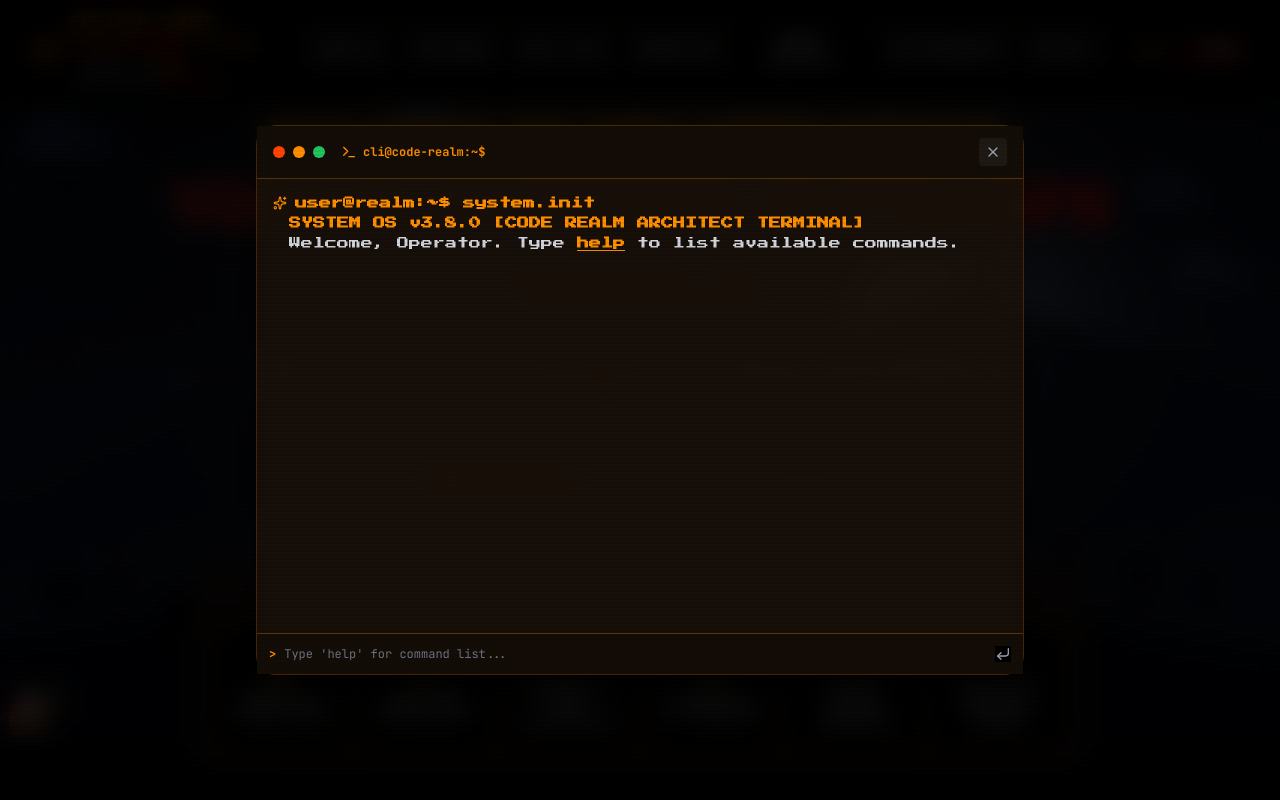
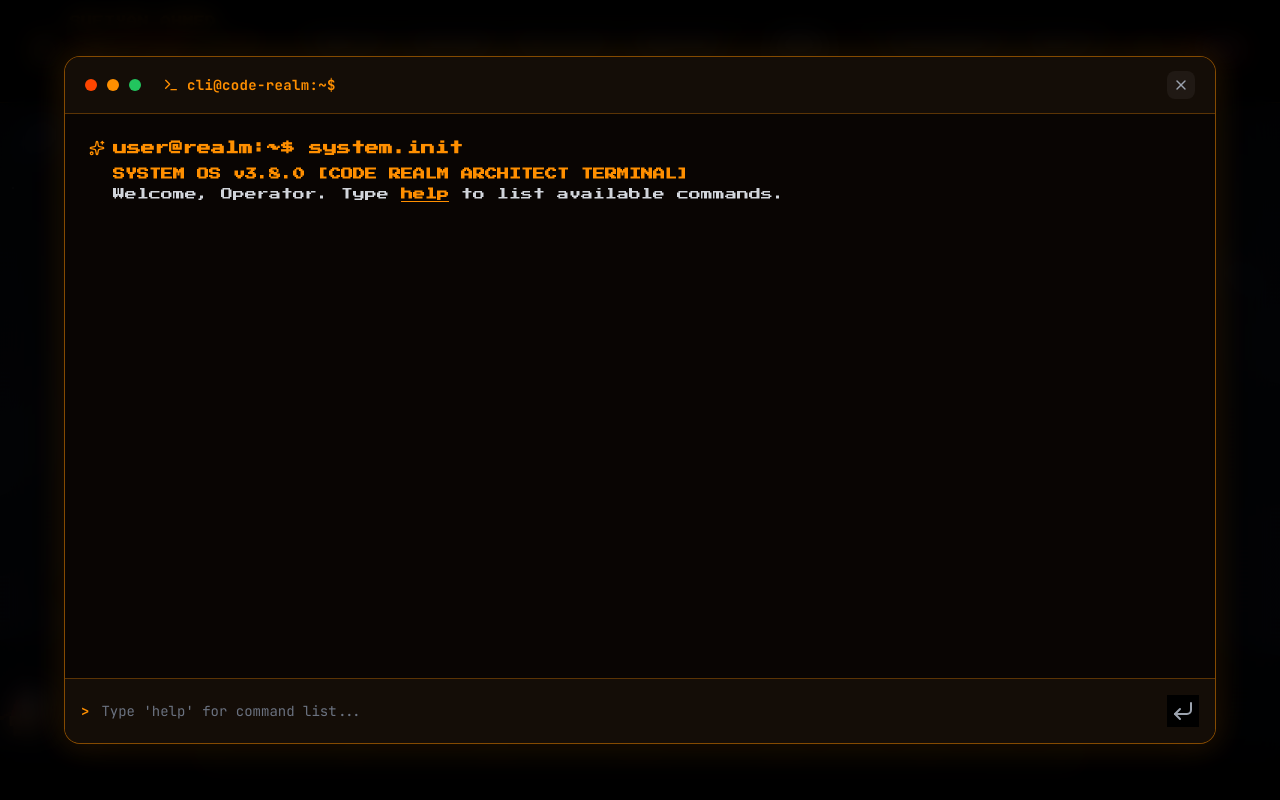
Before and after one commit to sufiyan078/portfolio, a React (Vite) app: page / in a window 1280 px wide. Both pictures are taken after a click on the button "CLI". Shown: the top 800 px of the page. Built offline with nearby package versions, Linux system fonts and the light colour scheme; a web font is replaced by a local one.

Commit message:
fix: made CLI Terminal modal almost full screen (w-94vw h-86vh) and fixed window border clipping

```diff
--- a/src/components/InteractiveTerminalModal.tsx
+++ b/src/components/InteractiveTerminalModal.tsx
@@ -96,11 +96,11 @@ export const InteractiveTerminalModal: React.FC<InteractiveTerminalModalProps> =
 
       case 'projects':
         outputNode = (
-          <div className="space-y-2 text-xs font-mono">
+          <div className="space-y-2.5 text-xs sm:text-sm font-mono">
             <p className="text-[#FF8F00] font-bold">DEPLOYED ENGINEERING MISSIONS:</p>
             {MISSIONS.map(m => (
-              <div key={m.id} className="text-gray-300 border-l-2 border-l-[#FF8F00] pl-2">
-                <span className="text-[#FFA726] font-bold">[{m.missionNumber}] {m.title}</span> - {m.tagline}
+              <div key={m.id} className="text-gray-300 border-l-2 border-[#FF8F00]/70 pl-3 py-1.5 bg-[#FF8F00]/5 rounded-r-lg">
+                <span className="text-[#FFA726] font-bold">[{m.missionNumber}] {m.title}</span> — {m.tagline}
               </div>
             ))}
           </div>
@@ -178,54 +178,55 @@ export const InteractiveTerminalModal: React.FC<InteractiveTerminalModalProps> =
   };
 
   return (
-    <div className="fixed inset-0 z-50 flex items-center justify-center p-4 bg-black/80 backdrop-blur-md animate-fadeIn">
-      <div className="glass-panel w-full max-w-3xl h-[550px] flex flex-col border-2 border-[#FF8F00]/50 bg-[#080503]/95 shadow-[0_0_50px_rgba(255,143,0,0.3)]">
+    <div className="fixed inset-0 z-[100] flex items-center justify-center p-3 sm:p-6 bg-black/85 backdrop-blur-md animate-fadeIn">
+      <div className="w-[94vw] max-w-6xl h-[86vh] min-h-[580px] flex flex-col rounded-2xl border border-[#FF8F00]/50 bg-[#090503] shadow-[0_0_60px_rgba(0,0,0,0.95),0_0_30px_rgba(255,143,0,0.25)] overflow-hidden relative">
         {/* Terminal Window Top Bar */}
-        <div className="px-4 py-3 bg-[#140D07] border-b border-[#FF8F00]/30 flex items-center justify-between">
-          <div className="flex items-center gap-2">
+        <div className="px-5 py-3.5 bg-[#140D07] border-b border-[#FF8F00]/30 flex items-center justify-between shrink-0 select-none">
+          <div className="flex items-center gap-2.5">
             <div className="w-3 h-3 rounded-full bg-[#FF4500]" />
             <div className="w-3 h-3 rounded-full bg-[#FF8F00]" />
             <div className="w-3 h-3 rounded-full bg-[#22C55E]" />
-            <span className="ml-2 font-mono text-xs text-[#FF8F00] font-bold flex items-center gap-1.5">
+            <span className="ml-3 font-mono text-xs sm:text-sm text-[#FF8F00] font-bold flex items-center gap-2 tracking-wide">
               <Terminal className="w-4 h-4 text-[#FF8F00]" />
               cli@code-realm:~$
             </span>
           </div>
           <button
             onClick={onClose}
-            className="p-1.5 rounded bg-white/5 text-gray-400 hover:text-white transition-colors cursor-pointer"
+            aria-label="Close terminal window"
+            className="p-1.5 rounded-lg bg-white/5 hover:bg-[#FF8F00]/20 text-gray-400 hover:text-white transition-colors cursor-pointer"
           >
             <X className="w-4 h-4" />
           </button>
         </div>
 
         {/* Command Log Body */}
-        <div className="flex-1 p-4 overflow-y-auto font-mono space-y-4">
+        <div className="flex-1 p-5 sm:p-6 overflow-y-auto font-mono space-y-5 custom-terminal-scroll">
           {history.map((item, index) => (
-            <div key={index} className="space-y-1">
-              <div className="flex items-center gap-2 text-xs text-[#FF8F00]">
-                <Sparkles className="w-3.5 h-3.5 text-[#FF8F00]" />
+            <div key={index} className="space-y-2">
+              <div className="flex items-center gap-2 text-xs sm:text-sm text-[#FF8F00]">
+                <Sparkles className="w-4 h-4 text-[#FF8F00] shrink-0" />
                 <span className="font-bold">user@realm:~$ {item.command}</span>
               </div>
-              <div className="pl-4">{item.output}</div>
+              <div className="pl-6">{item.output}</div>
             </div>
           ))}
           <div ref={bottomRef} />
         </div>
 
         {/* Input Prompt Footer */}
-        <form onSubmit={handleCommand} className="p-3 bg-[#140D07] border-t border-[#FF8F00]/30 flex items-center gap-2">
-          <span className="font-mono text-xs text-[#FF8F00] font-bold">&gt;</span>
+        <form onSubmit={handleCommand} className="p-3.5 sm:p-4 bg-[#140D07] border-t border-[#FF8F00]/30 flex items-center gap-3 shrink-0">
+          <span className="font-mono text-sm text-[#FF8F00] font-bold select-none">&gt;</span>
           <input
             ref={inputRef}
             type="text"
             value={inputVal}
             onChange={(e) => setInputVal(e.target.value)}
             placeholder="Type 'help' for command list..."
-            className="flex-1 bg-transparent border-none outline-none font-mono text-xs text-white placeholder-gray-500"
+            className="flex-1 bg-transparent border-none outline-none font-mono text-xs sm:text-sm text-white placeholder-gray-500"
           />
-          <button type="submit" className="text-gray-400 hover:text-[#FF8F00] transition-colors cursor-pointer">
-            <CornerDownLeft className="w-4 h-4" />
+          <button type="submit" aria-label="Submit command" className="p-1 text-gray-400 hover:text-[#FF8F00] transition-colors cursor-pointer">
+            <CornerDownLeft className="w-4.5 h-4.5" />
           </button>
         </form>
       </div>
```
